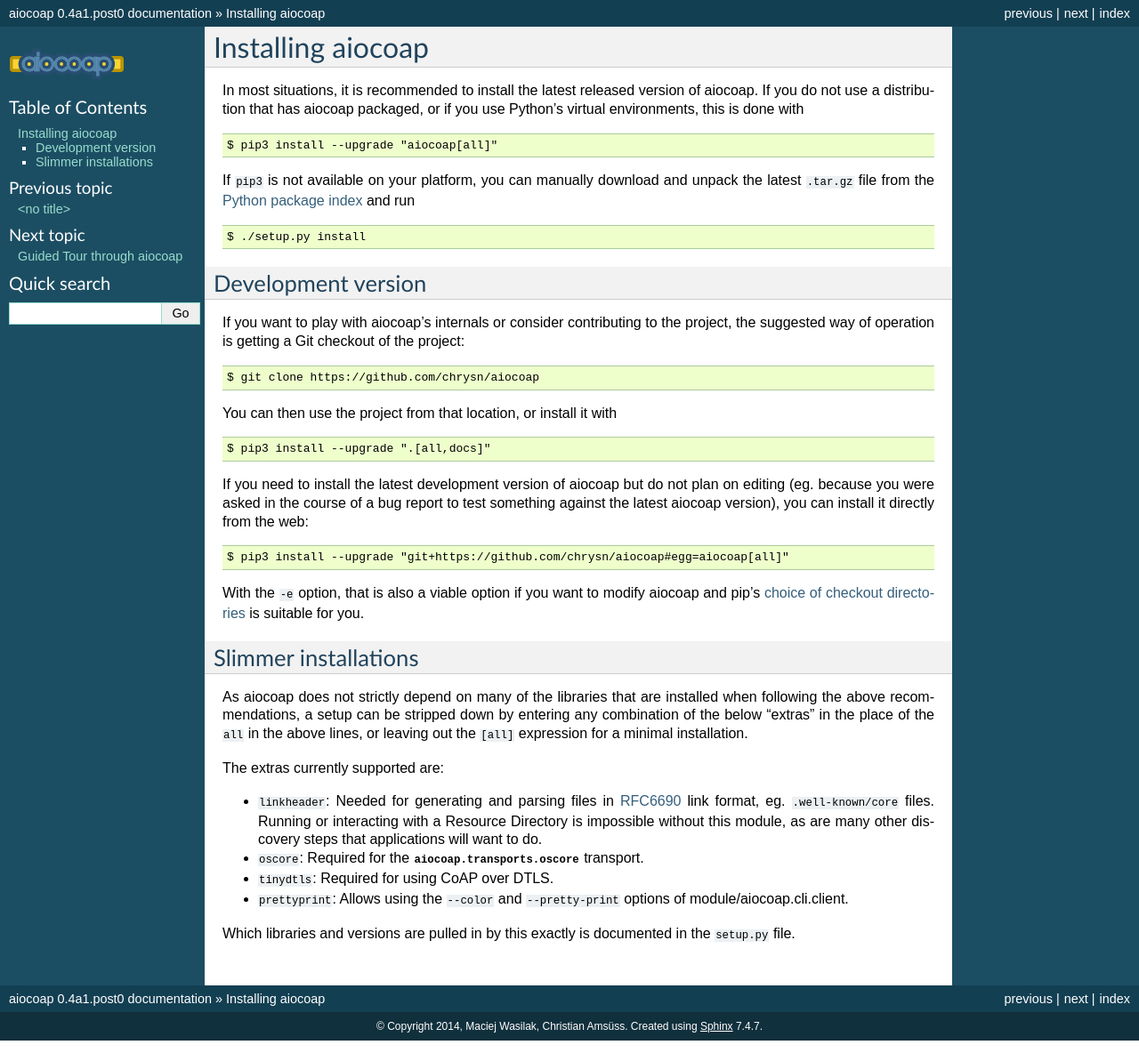
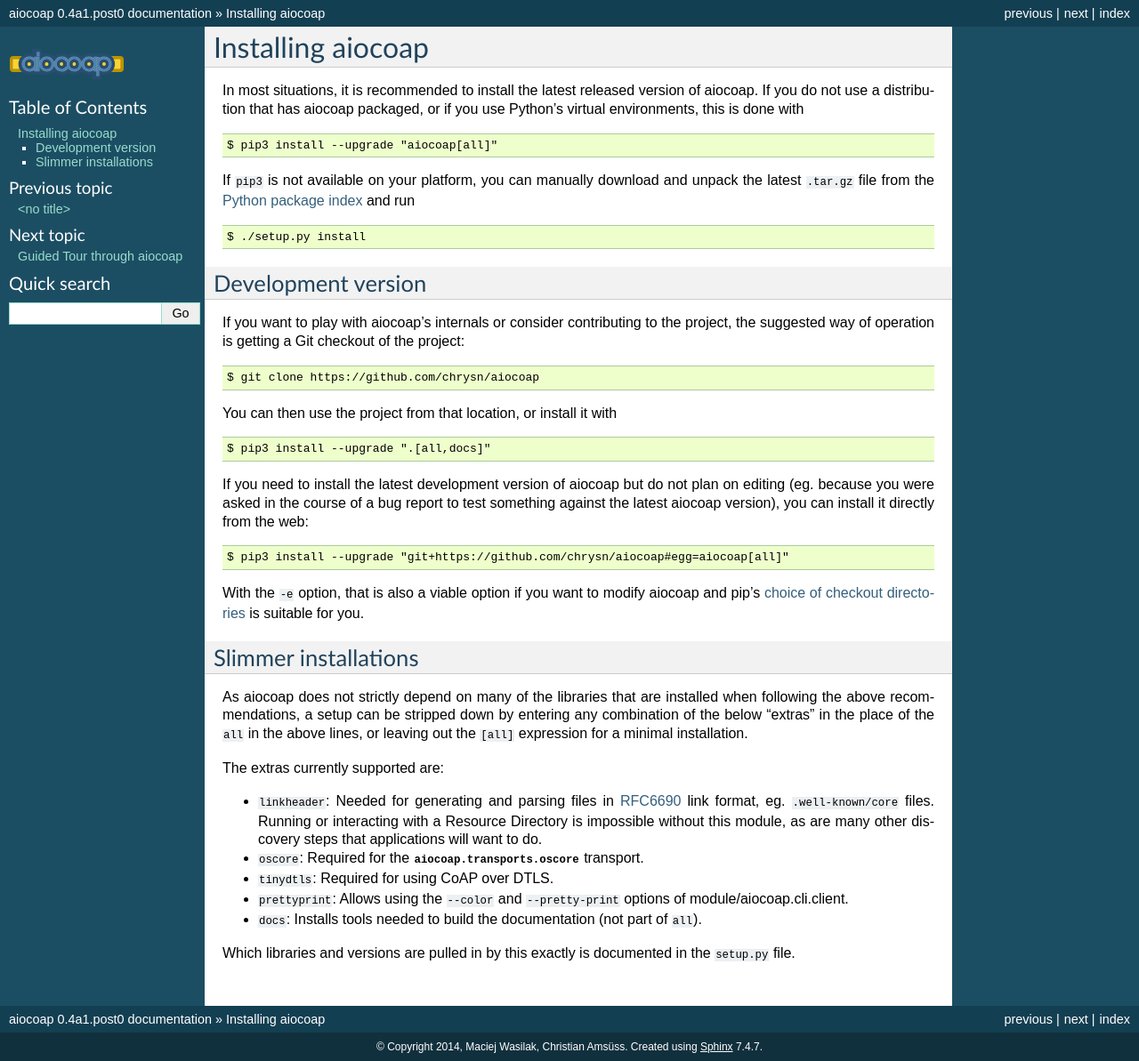
Before and after one commit to chrysn/aiocoap, a Sphinx documentation site: the page built from doc/installation.rst, in a window 1280 px wide. Shown: the whole page at 89% size. Built offline with Sphinx 7.4.7, drawn with Linux system fonts in a browser that asks for light colours; pages that are not in the unit, such as notebooks, are missing from menus; before the commit the page ends 1170 px from its top, so only the background shows below that.

Commit message:
doc: Restore accidentally removed doc extra
The error was introduced in 01a50fb2.

```diff
--- a/doc/installation.rst
+++ b/doc/installation.rst
@@ -70,6 +70,9 @@ The extras currently supported are:
 * ``prettyprint``: Allows using the ``--color`` and ``--pretty-print`` options
   of :doc:`module/aiocoap.cli.client`.
 
+* ``docs``: Installs tools needed to build the documentation (not part of
+  ``all``).
+
 Which libraries and versions are pulled in by this exactly is documented in the
 ``setup.py`` file.
 
```
